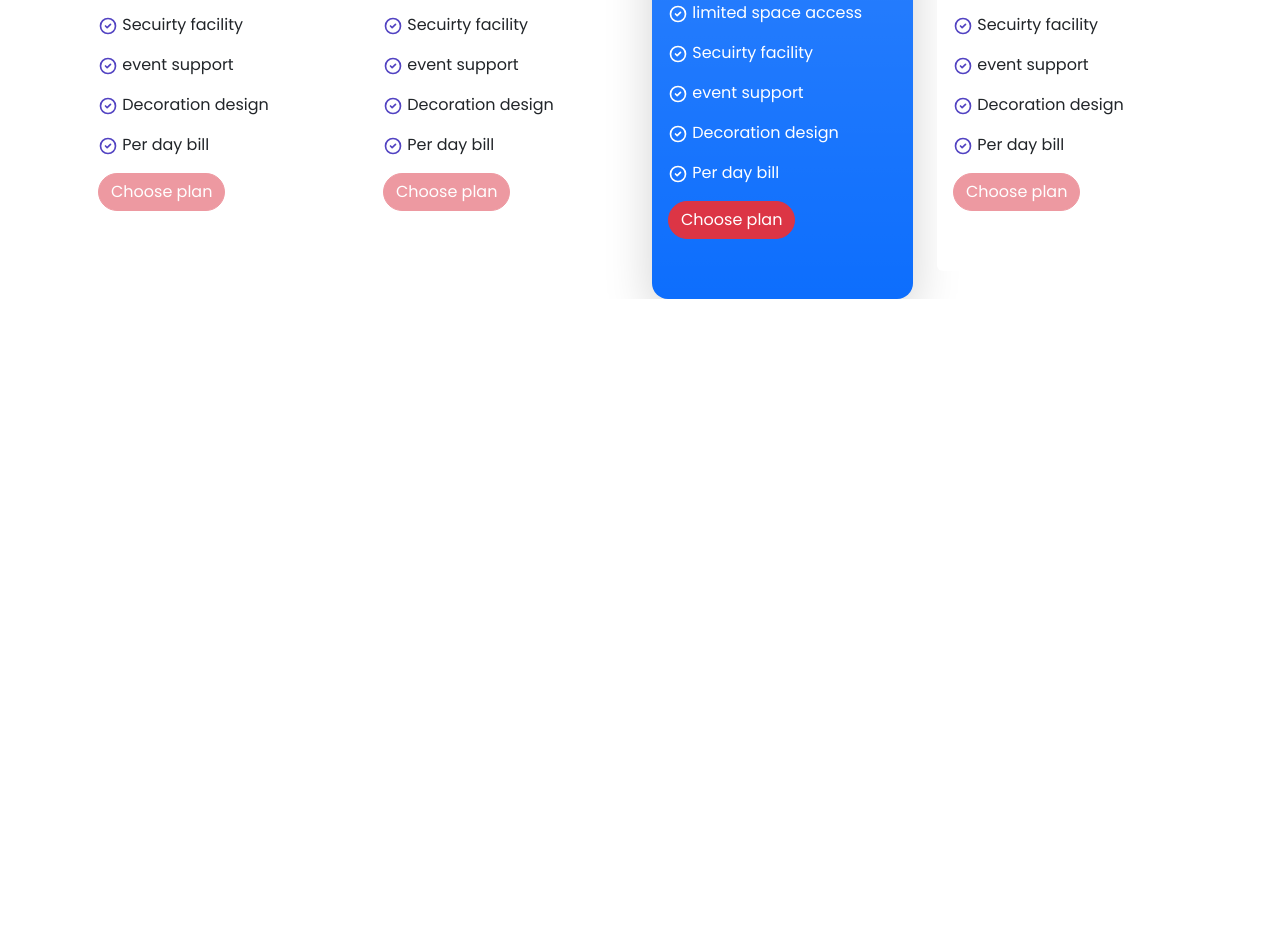
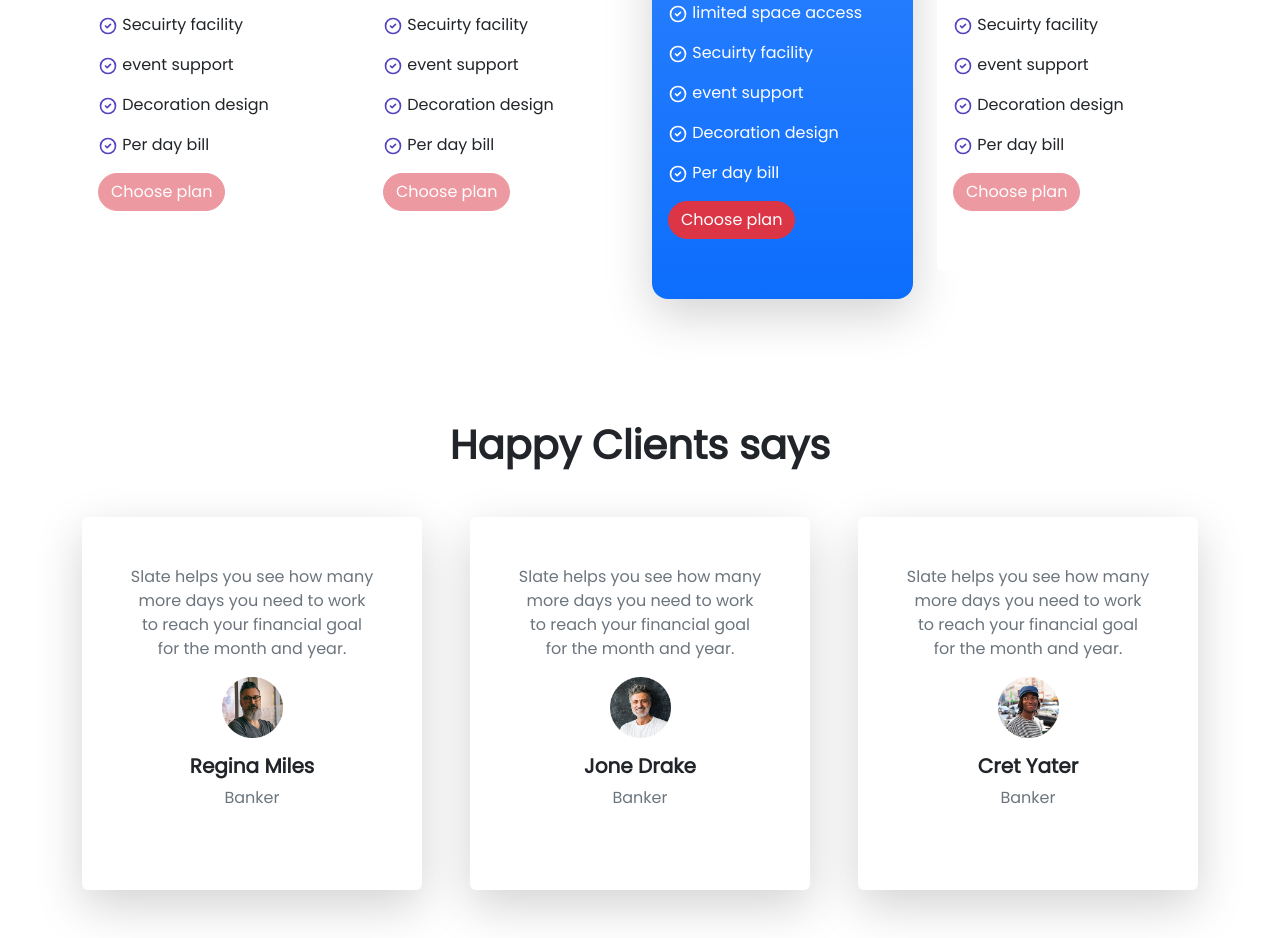
Before and after one commit to naymurweb/convention-center, a plain HTML site: page index.html in a window 1280 px wide. Shown: the part 1532-2470 px from the top of the page. Before the commit the page ends 1831 px from the top, so only its background shows below. Drawn offline with nearby package versions, Linux system fonts and the light colour scheme.

Commit message:
happy clients

```diff
--- a/index.html
+++ b/index.html
@@ -398,7 +398,77 @@
 
             </div>
 
+        </section>
 
+        <!-- happy clients -->
+        <section class="container gap3">
+            <h2 class="text-center fs-1">Happy Clients says</h2>
+
+            <div class="my-5">
+
+                <div class="row row-cols-1 row-cols-md-3 gx-5">
+
+                    <div class="col">
+                        <div class="card text-center p-5 border-0 shadow-lg">
+
+                            <p class="card-text text-muted">Slate helps you see how
+                                many more days you need
+                                to work to reach your financial
+                                goal for the month and year.</p>
+                            <div>
+                                <img src="./images/person 1.png" class="card-img-top img-fluid w-25" alt="...">
+
+                            </div>
+                            <div class="card-body">
+                                <h5 class="card-title fw-bold">Regina Miles</h5>
+                                <p class="text-muted">Banker</p>
+                            </div>
+                        </div>
+                    </div>
+
+                    <div class="col">
+                        <div class="card text-center p-5 border-0 shadow-lg">
+
+                            <p class="card-text text-muted">Slate helps you see how
+                                many more days you need
+                                to work to reach your financial
+                                goal for the month and year.</p>
+                            <div>
+                                <img src="./images/person 2.png" class="card-img-top img-fluid w-25" alt="...">
+
+                            </div>
+                            <div class="card-body">
+                                <h5 class="card-title fw-bold">Jone Drake</h5>
+                                <p class="text-muted">Banker</p>
+                            </div>
+                        </div>
+                    </div>
+
+                    <div class="col">
+                        <div class="card text-center p-5 border-0 shadow-lg">
+
+                            <p class="card-text text-muted">Slate helps you see how
+                                many more days you need
+                                to work to reach your financial
+                                goal for the month and year.</p>
+                            <div>
+                                <img src="./images/person 3.png" class="card-img-top img-fluid w-25" alt="...">
+
+                            </div>
+                            <div class="card-body">
+                                <h5 class="card-title fw-bold">Cret Yater</h5>
+                                <p class="text-muted">Banker</p>
+                            </div>
+                        </div>
+                    </div>
+
+
+                </div>
+            </div>
+
+
+
+            </div>
 
         </section>
 
--- a/stylesheet/style.css
+++ b/stylesheet/style.css
@@ -11,6 +11,9 @@ h1,h2,h3,h4{
 }
 .gap2{
     margin-top: 100px;
+}
+.gap3{
+    margin-top: 150px;
 }
 #icon2{
     width: 25px;
```
